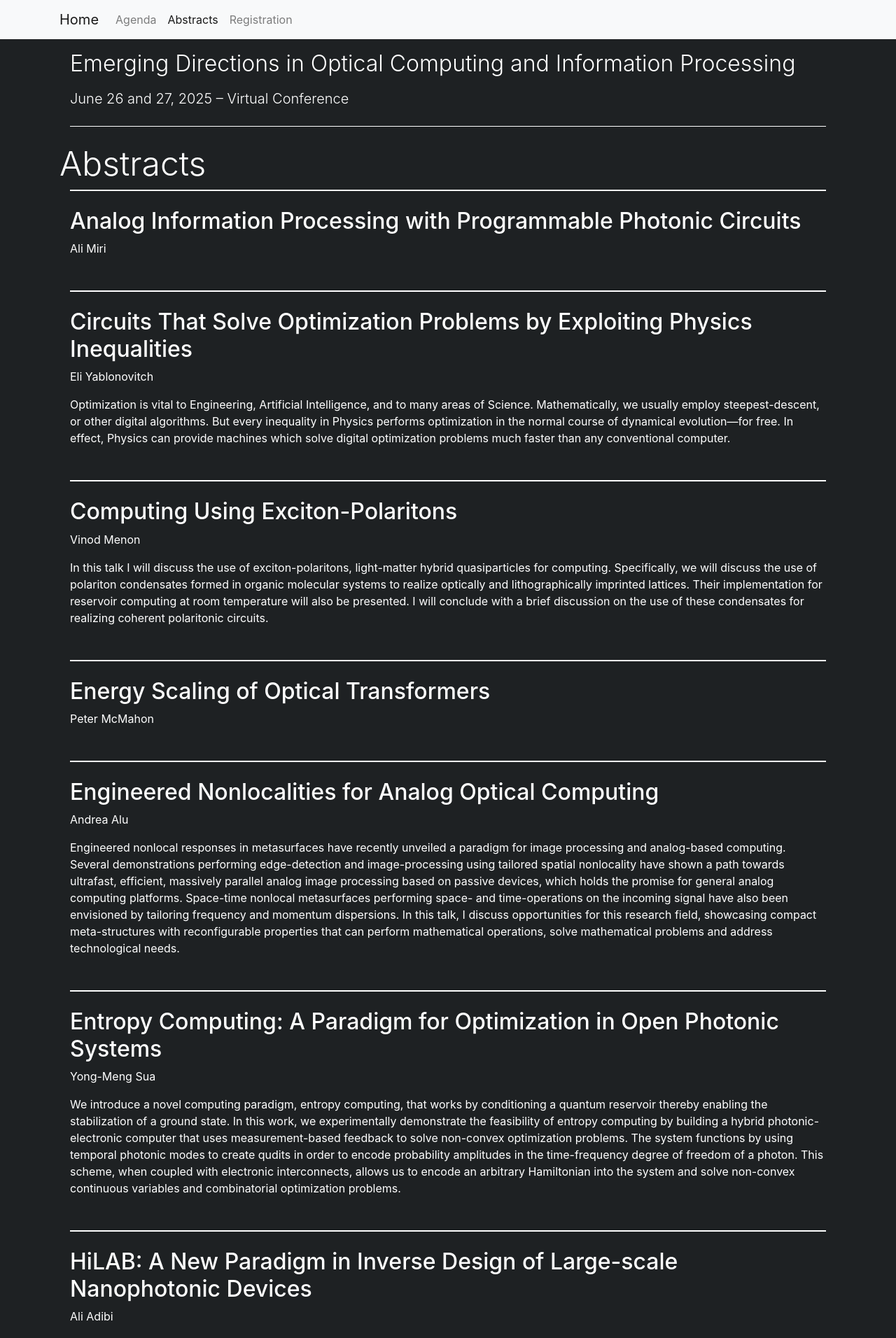
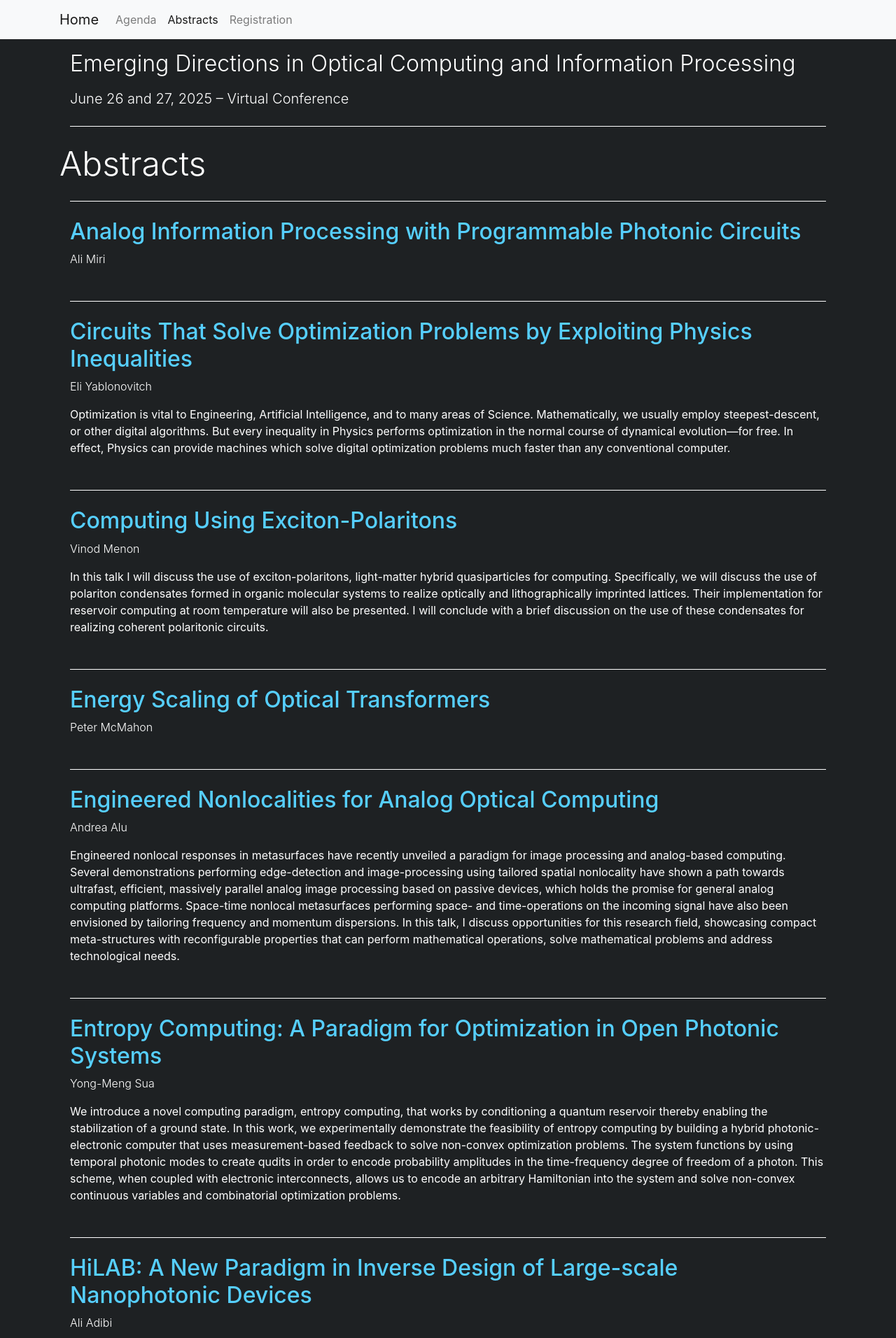
Before and after one commit to mirilabqc/mini-conference-site, a Jekyll site: the page built from abstracts/index.md, in a window 1280 px wide. Shown: the top 1912 px of the page at 70% size. Built offline with Jekyll 4.4.1, drawn with Linux system fonts in a browser that asks for light colours.

Commit message:
adds abstract to talk pages

```diff
--- a/_layouts/abstracts.html
+++ b/_layouts/abstracts.html
@@ -1,36 +1,26 @@
 {% include partials/header.html %}
 
-  <h1 class="display-5 {% if nbr_days > 1 -%} mb-2 {%- else -%} mb-4 {%- endif %} text-break">
-    {%- if page.title -%}
-      {{- page.title -}}
-    {%- else -%}
-      {{- site.data.lang[site.conference.lang].agenda.title | default: "Agenda" -}}
-    {%- endif -%}
-  </h1>
+<h1 class="display-5 mb-4 text-break">
+  {{ page.title | default: "Abstracts" }}
+</h1>
 
-  <div class="container">
+<div class="container">
 
-  {%- comment -%}
-    Loop all talk pages (/_talks/*.md), sort alphabetically by talk.name,
-    skip any with hide: true, then print name, speakers (+ institutions),
-    and finally the body of the talk page as its abstract.
-  {%- endcomment -%}
   {% assign talks = site.talks | sort: "name" %}
   {% for talk in talks %}
     {% unless talk.hide %}
-      <hr class="my-0">
-      <hr class="my-0">
-      <p class="my-4"></p>
+      <hr class="my-4">
+
       <section id="{{ talk.slug }}" class="mb-5">
-        <h2>{{ talk.name }}</h2>
+        <h2>
+          <a href="{{ site.baseurl }}{{ talk.url }}">
+            {{ talk.name }}
+          </a>
+        </h2>
+
         {% if talk.speakers %}
-          <p>
+          <p class="mb-3 font-weight-light">
             {% for sp in talk.speakers %}
-              {%- comment -%}
-                Support two speaker-list formats:
-                1) a simple string: “Daniel Brunner”
-                2) an object: { name: “Daniel Brunner”, institution: “CNRS” }
-              {%- endcomment -%}
               {% if sp.name %}
                 {{ sp.name }}{% if sp.institution %}, {{ sp.institution }}{% endif %}
               {% else %}
@@ -40,15 +30,15 @@
             {% endfor %}
           </p>
         {% endif %}
-        <div class="abstract">
+
+        <div class="abstract mb-3">
           {{ talk.abstract | markdownify }}
         </div>
+
       </section>
     {% endunless %}
   {% endfor %}
-      <hr class="my-0">
-      <hr class="my-0">
 
-  </div>
+</div>
 
 {% include partials/footer.html %}
```
Also changed, not shown: _layouts/talk.html (+7 -0 lines).
